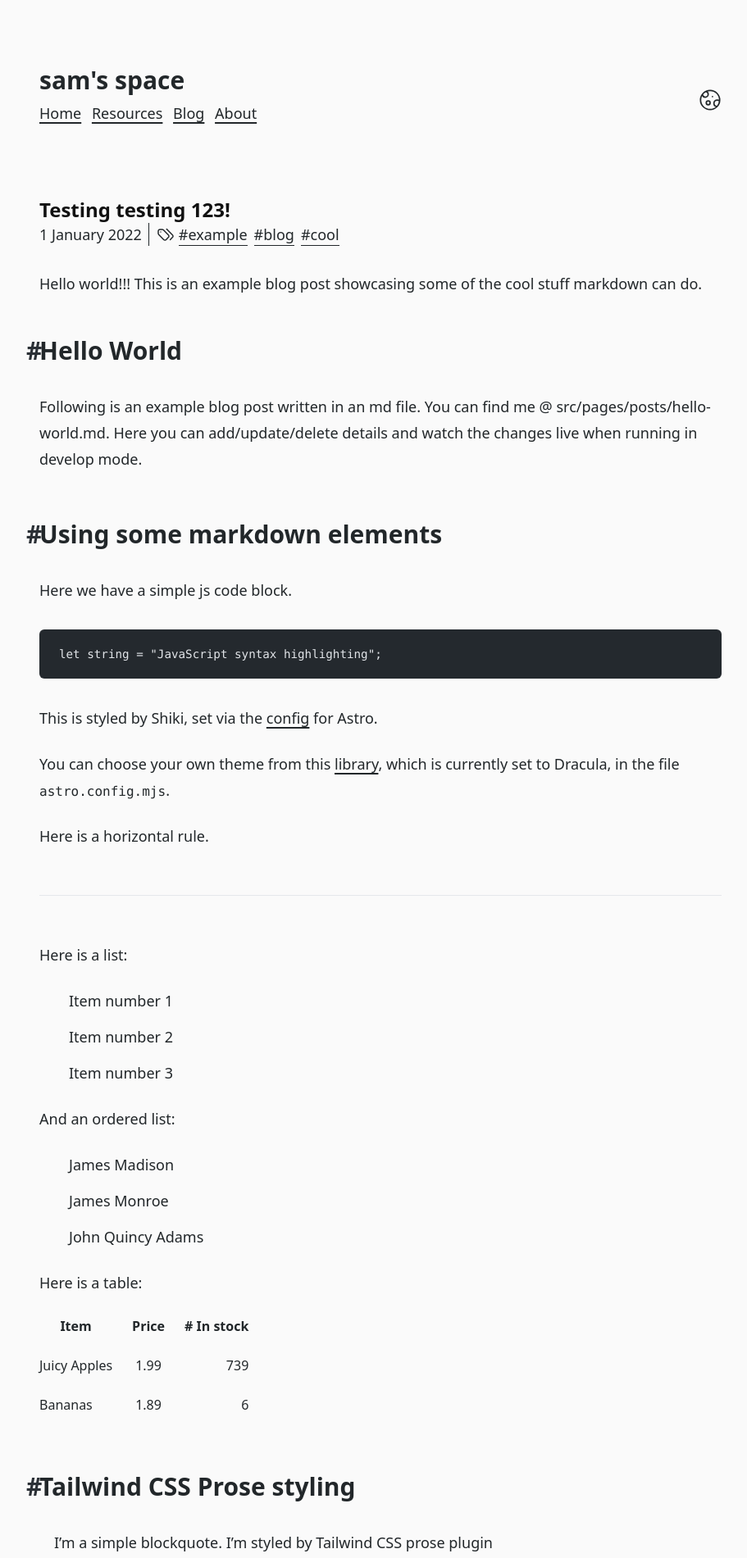
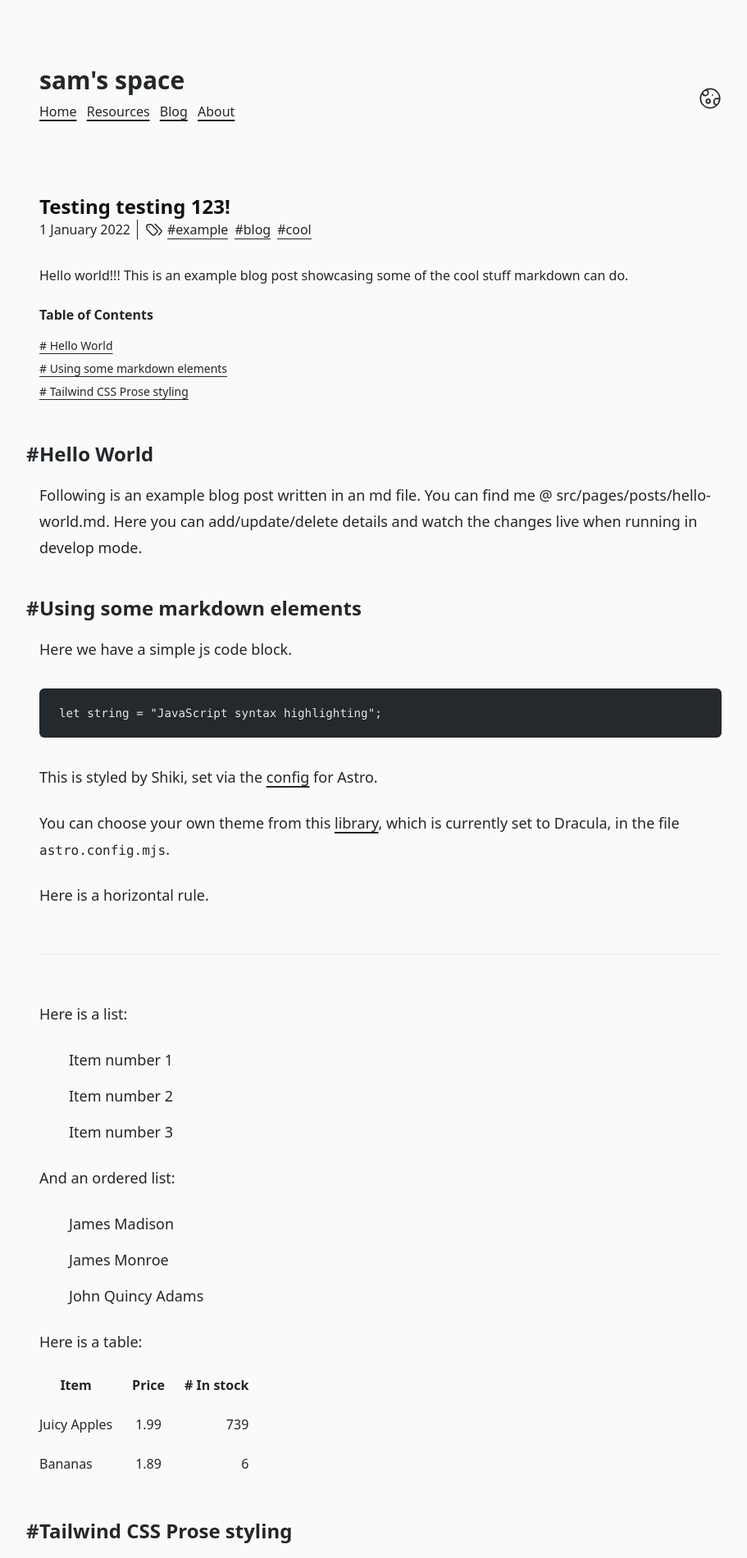
Before and after one commit to samihaTasnim/website, an Astro site: page /posts/hello-world in a window 1280 px wide. Shown: the top 1901 px of the page at 82% size, without its empty margins (176-1087 px from the left). Built offline with nearby package versions, Linux system fonts and the light colour scheme; Astro itself is replaced by a stand-in of ours; code samples lack their colours.

Commit message:
change font and post per page

```diff
--- a/src/components/BlogPostPreview.astro
+++ b/src/components/BlogPostPreview.astro
@@ -14,13 +14,13 @@ const postDate = getLocaleTime(date, { month: "short" });
 ---
 
 
- <time {datetime} class="min-w-[80px] md:min-w-[120px] text-gray-500">{postDate}</time>
+<time {datetime} class="min-w-[80px] md:min-w-[120px] text-gray-500">{postDate}</time>
 <Element>
 	<a href={post.url} class="inline-block cactus-link line-clamp-1">
 		{post.frontmatter.title}
 	</a>
 </Element>
-{
+{ post.frontmatter.description &&
 	withDesc && (
 		<q class="block italic line-clamp-3">{post.frontmatter.description}</q>
 	)
--- a/src/layouts/BlogPost.astro
+++ b/src/layouts/BlogPost.astro
@@ -78,11 +78,9 @@ const paginationProps = {
 				}
 			</span>
 			<p class="mt-8">{description}</p>
-			<!-- <div
-			class="invisible hidden text-right sm:sticky sm:top-20 sm:block sm:visible"
-		>
+		<br>
 			<h2 class="font-semibold">Table of Contents</h2>
-			<ul class="mt-4 text-xs space-y-2">
+			<ul class="mt-4 text-sm space-y-2">
 				{
 					headings.map(({ slug, text }) => (
 						<li class="line-clamp-2 hover:text-accent">
@@ -93,7 +91,6 @@ const paginationProps = {
 					))
 				}
 			</ul>
-		</div> -->
 			<div
 				class="mt-12 prose-base md:prose-lg prose-cactus prose-headings:font-bold prose-headings:before:content-['#'] prose-headings:before:text-accent prose-headings:before:absolute prose-headings:before:-ml-4 prose-th:before:content-none"
 			>
--- a/src/pages/posts/hello-world.md
+++ b/src/pages/posts/hello-world.md
@@ -7,11 +7,11 @@ tags: ["example", "blog", "cool"]
 ---
 
 
-## Hello World
+### Hello World
 
 Following is an example blog post written in an md file. You can find me @ src/pages/posts/hello-world.md. Here you can add/update/delete details and watch the changes live when running in develop mode.
 
-## Using some markdown elements
+### Using some markdown elements
 
 Here we have a simple js code block.
 
@@ -46,7 +46,7 @@ Here is a table:
 | Juicy Apples | 1.99  |        739 |
 | Bananas      | 1.89  |          6 |
 
-## Tailwind CSS Prose styling
+### Tailwind CSS Prose styling
 
 > I'm a simple blockquote.
 > I'm styled by Tailwind CSS prose plugin
--- a/src/pages/posts/second-post.md
+++ b/src/pages/posts/second-post.md
@@ -9,7 +9,7 @@ value: 128
 import { Code } from "astro/components";
 
 
-## This is so cool!
+### This is so cool!
 
 Do variables work {frontmatter.value * 2}?
 
--- a/src/pages/tags/[tag]/[...page].astro
+++ b/src/pages/tags/[tag]/[...page].astro
@@ -5,7 +5,7 @@ import { getAllTags, sortMDByDate } from "@/util";
 import type { MarkdownInstance, Page, Post } from "@/types";
 
 export async function getStaticPaths({ paginate }) {
-	const allPosts = await Astro.glob<Post>("../../posts/*.md");
+	const allPosts = await Astro.glob<Post>("../../posts/*.md")
 	const allPostsByDate = sortMDByDate(allPosts);
 	const allTags = getAllTags(allPostsByDate);
 
--- a/src/styles/global.css
+++ b/src/styles/global.css
@@ -31,7 +31,7 @@
 	}
 
 	html body {
-		@apply h-full max-w-4xl mx-auto px-8 pt-16 leading-loose font-sans text-sm md:text-lg flex flex-col text-textColor bg-bgColor;
+		@apply h-full max-w-4xl mx-auto px-8 pt-16 leading-loose antialiased font-sans text-sm md:text-base flex flex-col text-textColor bg-bgColor;
 	}
 }
 @tailwind components;
```
